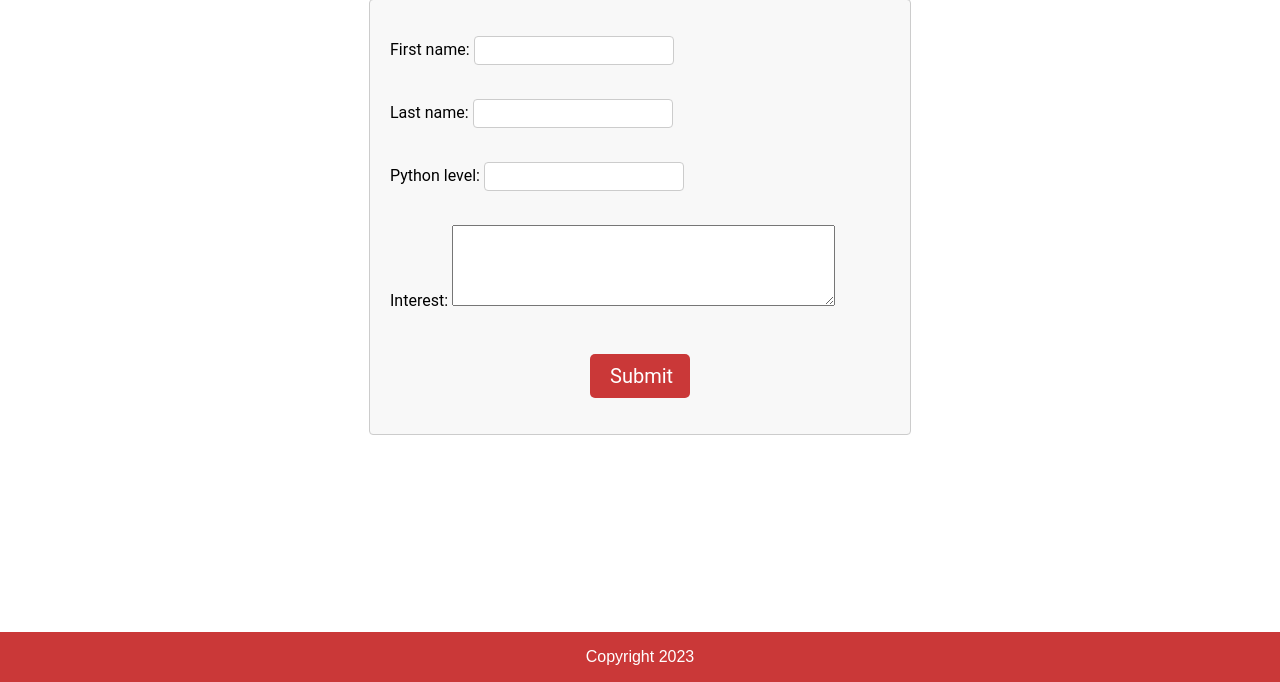
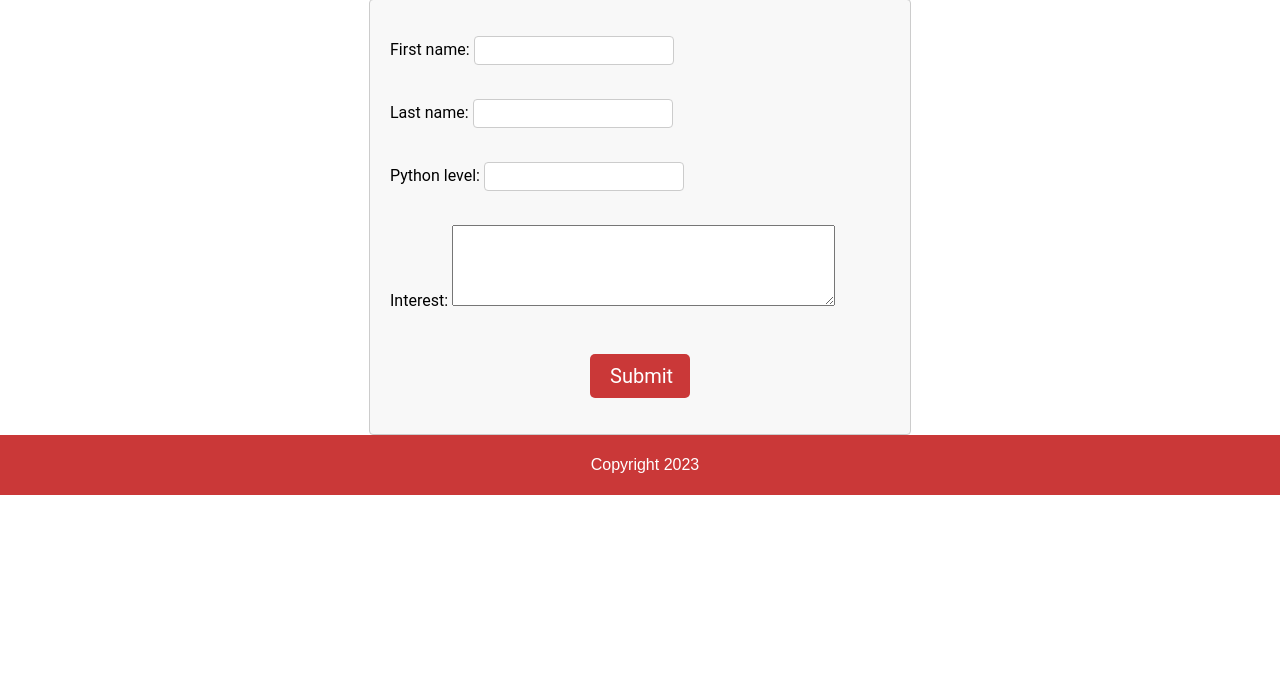
Before and after one commit to AlexisBogroff/elegoua_webapp, a Django app: page /webapp/form/ in a window 1280 px wide. Shown: the part 118-800 px from the top of the page. Run offline with Django 4.2, Linux system fonts and the light colour scheme.

Commit message:
Add margin-bottom and padding in footer

```diff
--- a/elegoua/webapp/static/css/style.css
+++ b/elegoua/webapp/static/css/style.css
@@ -53,7 +53,8 @@ input[type="submit"]:hover {
 
 footer {
   position: absolute;
-  bottom: 0;
+  margin-bottom: 0;
+  padding: 5px;
   width: 100%;
   color: white;
   background-color: rgb(202, 56, 56);
```
